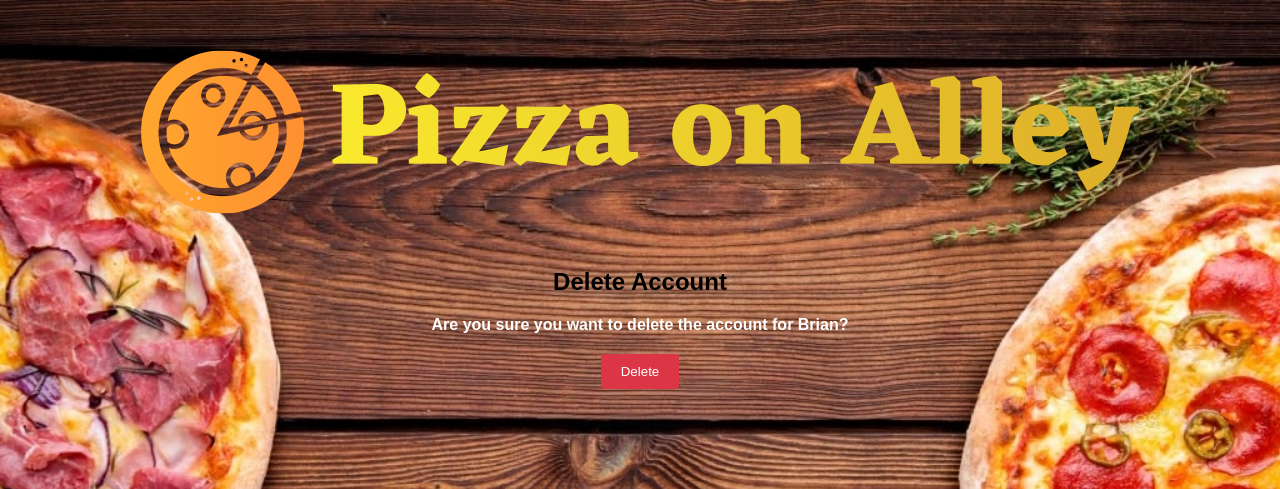
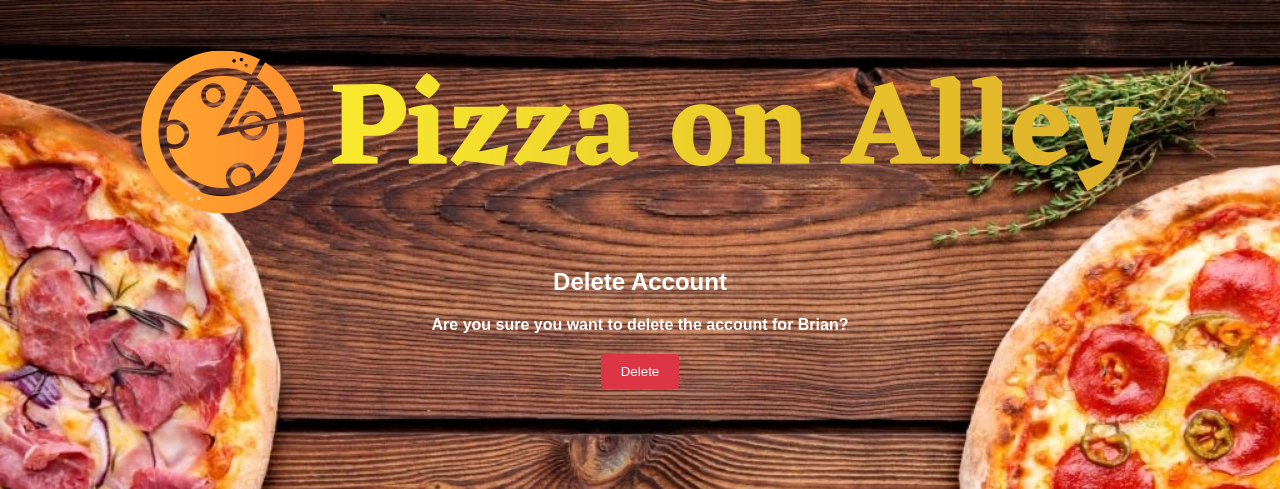
Before and after one commit to NicholeCuizon/IT342_Techinnovators, a Django app: a page that uses pizza_alley_app/templates/admin/delete_account.html in a window 1280 px wide. Shown: the top 489 px of the page. Run offline with Django 5.2, Linux system fonts and the light colour scheme; data comes from the database, SQL or seed files in the repository; both versions use the stored data as it was after the commit.

Commit message:
Cuizon, Nichole - Edit and Delete accounts

```diff
--- a/pizza_alley_app/forms.py
+++ b/pizza_alley_app/forms.py
@@ -17,7 +17,7 @@ class AccountUpdateForm(forms.ModelForm):
 
     class Meta:
         model = Accounts
-        fields = ['firstname', 'lastname', 'email', 'user_type', 'profile_picture']
+        fields = ['firstname', 'lastname', 'email', 'user_type']
 
 
 # Lawas, Arziel Mae L. - part
--- a/pizza_alley_app/templates/admin/delete_account.html
+++ b/pizza_alley_app/templates/admin/delete_account.html
@@ -16,7 +16,8 @@
             margin-bottom: 30px;
         }
         h2 {
-            color: #333;
+            color: white;
+            font-weight: bold;
         }
         p {
             color: #555;
@@ -40,7 +41,7 @@
 </head>
 <body>
     <img src="{% static 'img/pizza-loggo.png' %}" alt="Logo" class="logo">
-    <h2 style="font-weight: bold; color: black;">Delete Account</h2>
+    <h2>Delete Account</h2>
     <p style="font-weight: bold; color: white;">Are you sure you want to delete the account for {{ account.firstname }}?</p>
     <form method="post">
         {% csrf_token %}
--- a/pizza_alley_app/templates/admin/update_account.html
+++ b/pizza_alley_app/templates/admin/update_account.html
@@ -100,6 +100,10 @@
         button[type="submit"] {
             background-color: green;
         }
+
+        h2{
+            color: white;
+        }
     </style>
 </head>
 <body>
```
Also changed, not shown: db.sqlite3.
